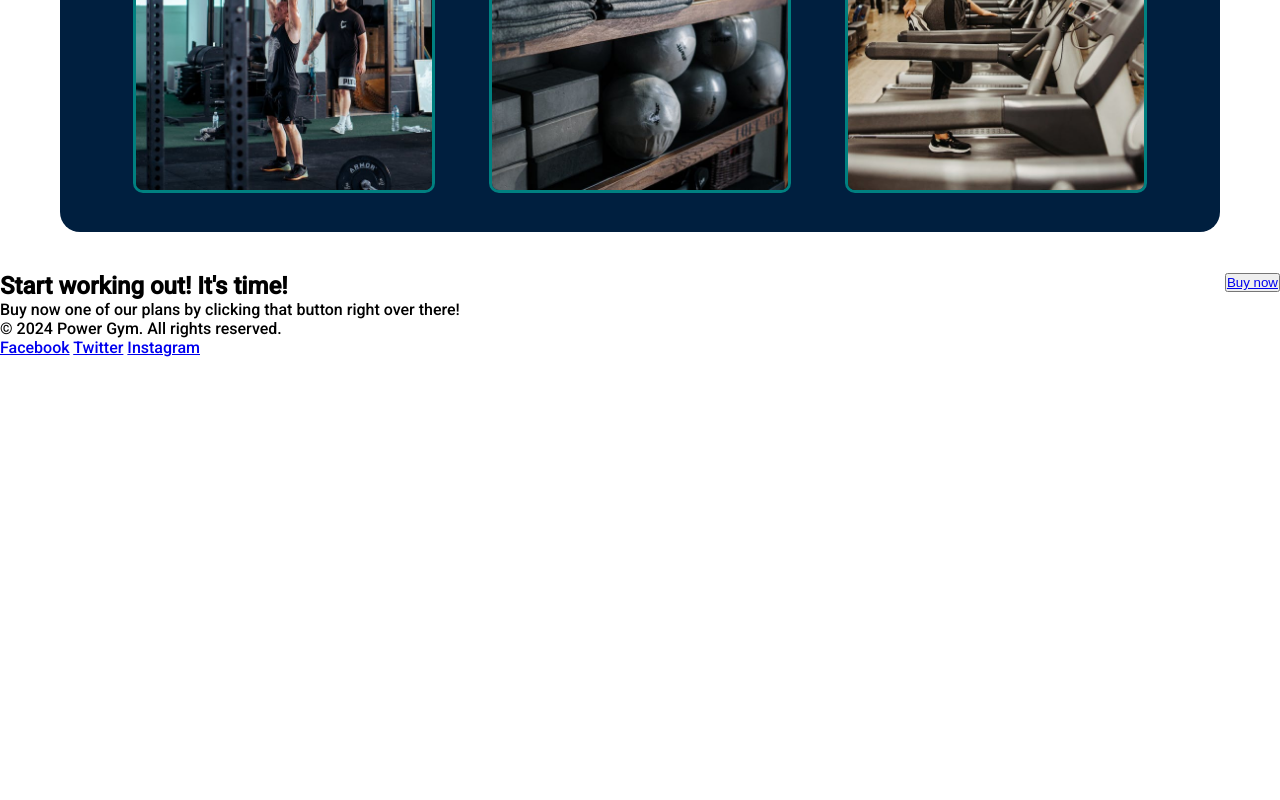
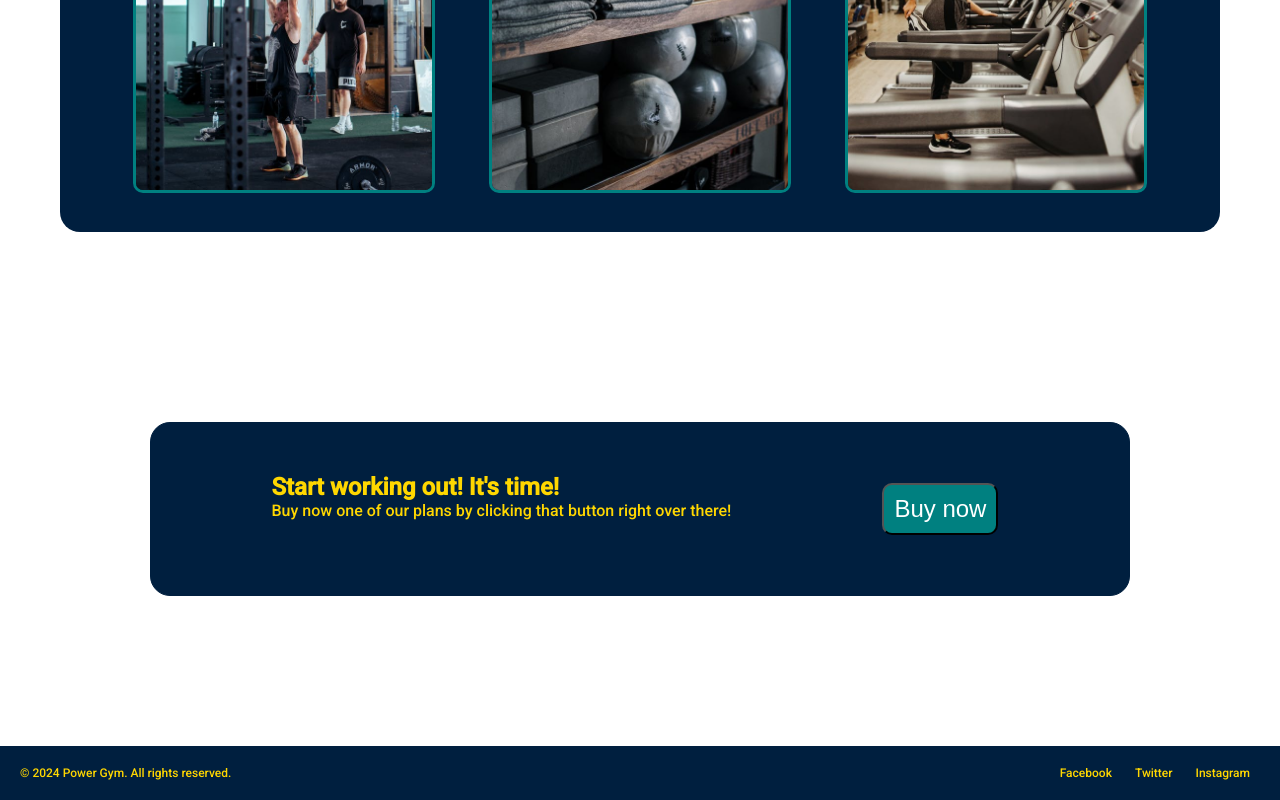
Before and after one commit to DanMacal/odin-landing-page, a plain HTML site: page index.html in a window 1280 px wide. Shown: the part 2022-2822 px from the top of the page. Before the commit the page ends 2379 px from the top, so only its background shows below. Drawn offline with Linux system fonts and the light colour scheme.

Commit message:
styled cta, and footer

```diff
--- a/main.css
+++ b/main.css
@@ -139,3 +139,55 @@ body {
     border-radius: 10px;
     border: solid #008080;
 }
+
+/* CTA section */
+
+.cta .container {
+    display: flex;
+    justify-content: space-around;
+
+    margin: 150px;
+    padding: 50px;
+    border: solid 0.5px #001f3f;
+    border-radius: 20px;
+    color: #ffd700;
+    background-color: #001f3f;
+}
+
+.cta button {
+    background-color: #008080;
+    font-size: 24px;
+    padding: 10px;
+    margin: 10px;
+    border-radius: 10px;
+    color: #ffffff;
+    transition: background-color 0.3s ease, color 0.3s ease;
+}
+
+.cta button:hover {
+    background-color: #006666;
+    color: #ffff00;
+}
+
+.cta a {
+    text-decoration: none;
+    color: #ffffff;
+}
+
+footer {
+    display: flex;
+    justify-content: space-between;
+    background-color: #001f3f;
+    color: #ffd700;
+    padding: 20px;
+    text-align: center;
+    font-size: 12px;
+}
+
+/* Social Media Icons */
+.social-icons a {
+    color: #ffd700;
+    margin: 0 10px;
+    font-size: 12px;
+    text-decoration: none;
+}
```
